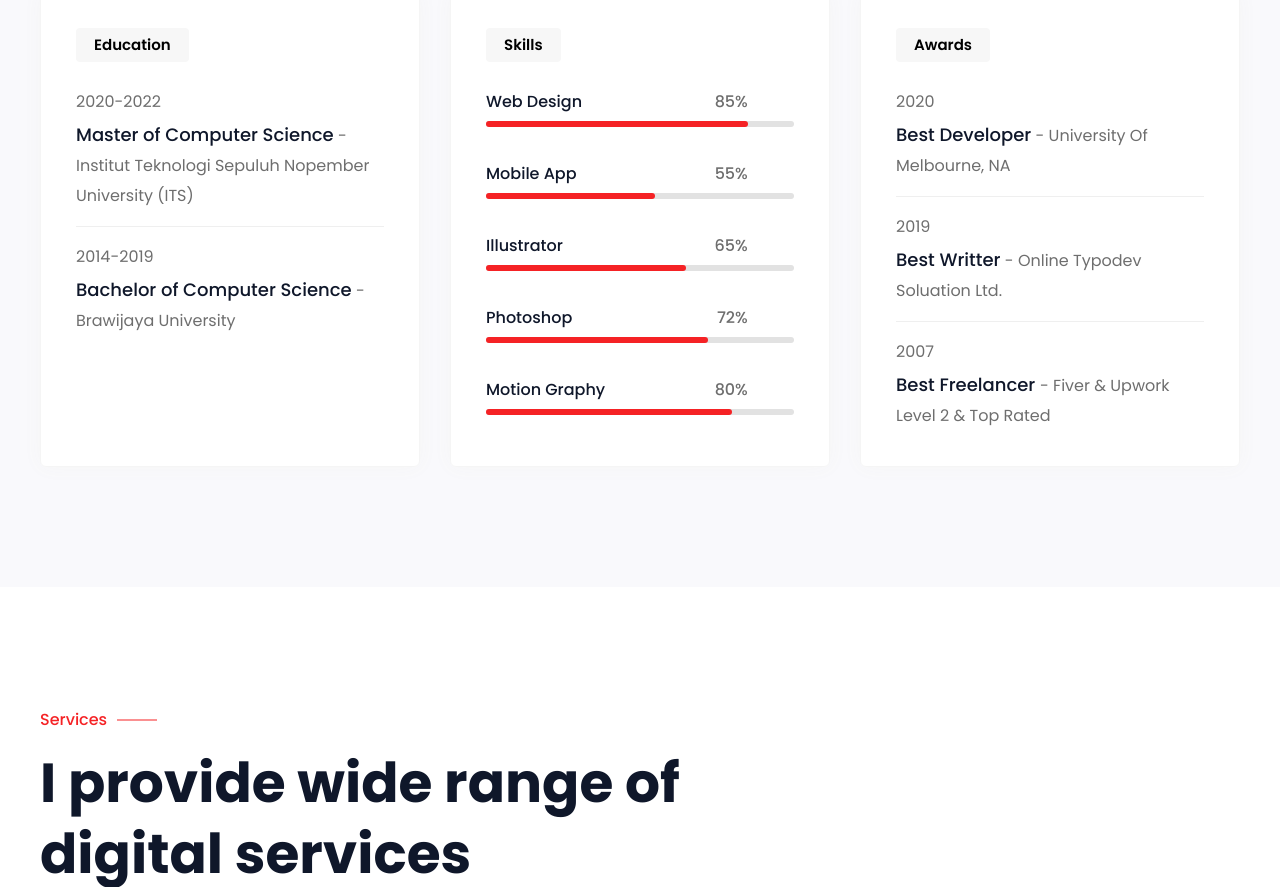
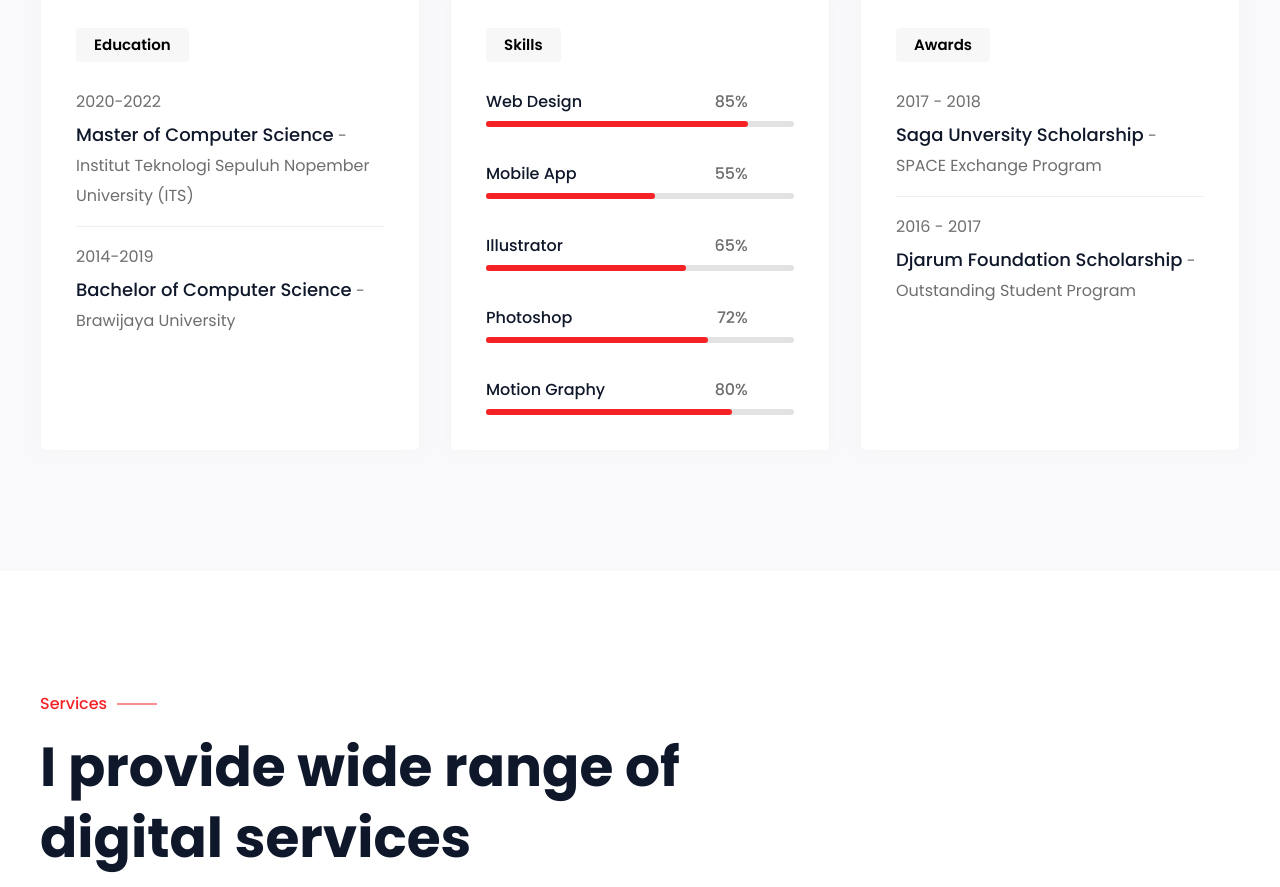
Before and after one commit to doni404/portfolio-public-reactjs, a React (Create React App) app: page / in a window 1280 px wide. Shown: the part 2120-3007 px from the top of the page. Built offline with nearby package versions, Linux system fonts and the light colour scheme.

Commit message:
fix : update awards content

```diff
--- a/src/components/skills/SkillsAnimation.jsx
+++ b/src/components/skills/SkillsAnimation.jsx
@@ -39,19 +39,14 @@ const skillsContent = [
 
 const awardContent = [
   {
-    awardYear: "2020",
-    degree: "Best Developer",
-    instituteName: "University Of Melbourne, NA",
+    awardYear: "2017 - 2018",
+    degree: "Saga Unversity Scholarship",
+    instituteName: "SPACE Exchange Program",
   },
   {
-    awardYear: "2019",
-    degree: "Best Writter",
-    instituteName: "Online Typodev Soluation Ltd.",
-  },
-  {
-    awardYear: "2007",
-    degree: "Best Freelancer ",
-    instituteName: "Fiver & Upwork Level 2 & Top Rated",
+    awardYear: "2016 - 2017",
+    degree: "Djarum Foundation Scholarship",
+    instituteName: "Outstanding Student Program",
   },
 ];
 const experienceContent = [
```
